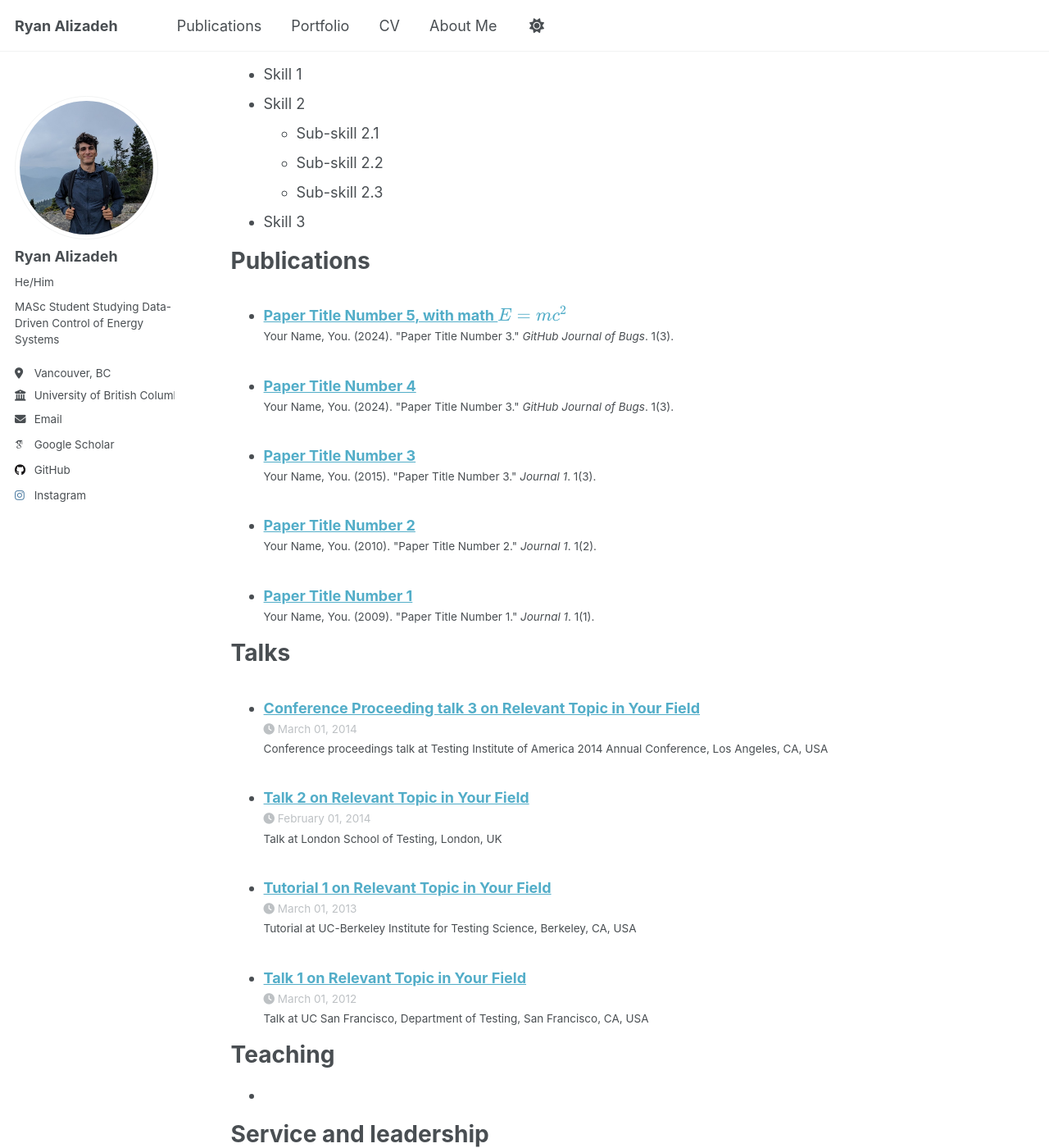
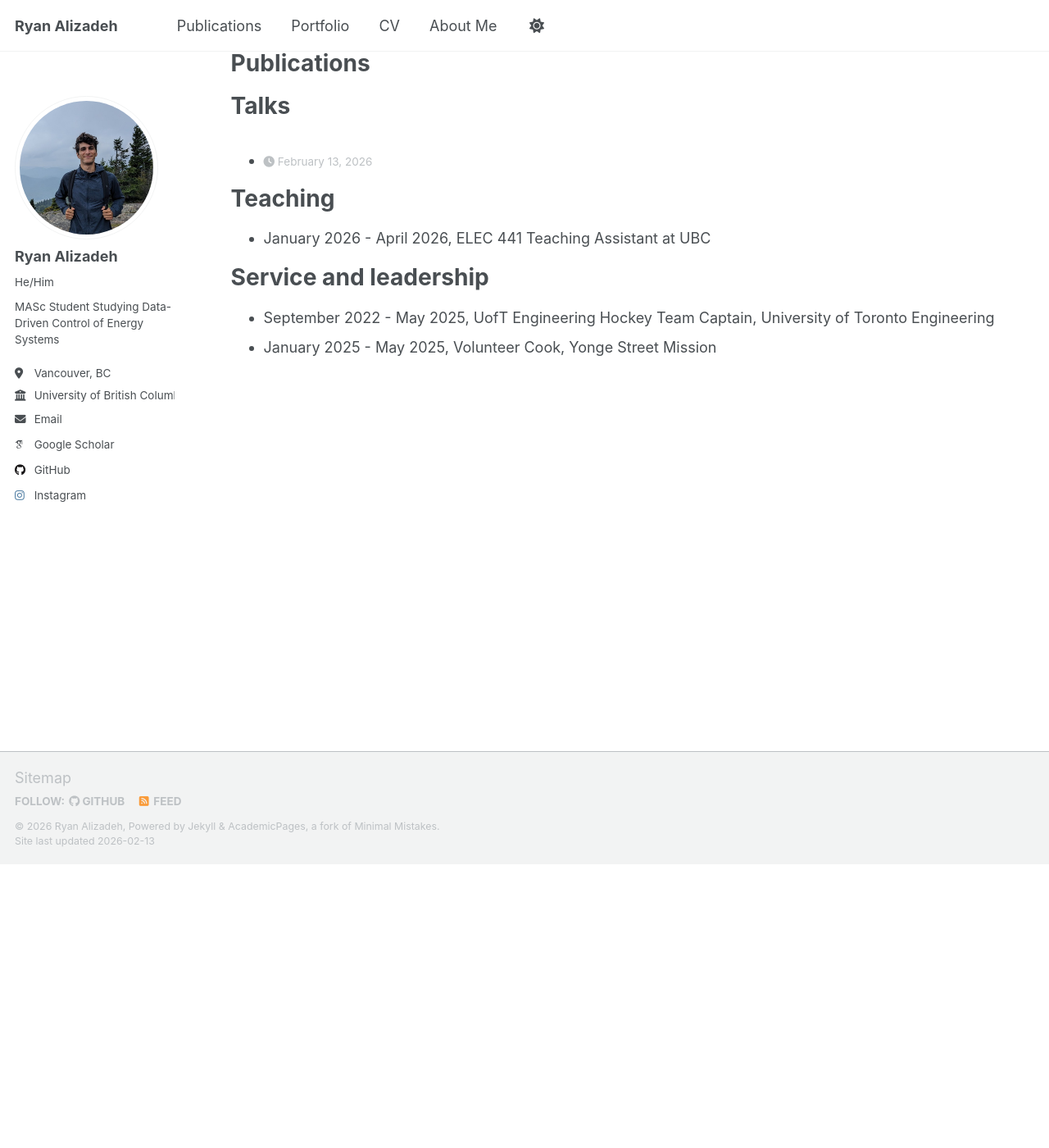
Before and after one commit to ryancalizadeh/ryancalizadeh.github.io, a Jekyll site: the page built from _pages/cv.md, in a window 1280 px wide and 1400 px high, scrolled down 346 px. Shown: the whole window at 82% size. Built offline with Jekyll 4.4.1, drawn with Linux system fonts in a browser that asks for light colours; some web fonts are replaced; a script that is not in the unit is left out; a file with an impossible date is left out; some of the changed text lies outside the part shown.

Commit message:
add a few thigns

```diff
--- a/_pages/cv.md
+++ b/_pages/cv.md
@@ -16,18 +16,8 @@
 
 Work experience
 ======
-* May 2024 - December 2024, Uken Games
-
-
-
-Skills
-======
-* Skill 1
-* Skill 2
-  * Sub-skill 2.1
-  * Sub-skill 2.2
-  * Sub-skill 2.3
-* Skill 3
+* May 2023 - December 2023, Software Engineer at Uken Games
+* May 2022 - September 2022, Software Developer at Rubicon Inc
 
 Publications
 ======
@@ -43,8 +33,9 @@
 
 Teaching
 ======
-*
+* January 2026 - April 2026, ELEC 441 Teaching Assistant at UBC
 
 Service and leadership
 ======
-*
+* September 2022 - May 2025, UofT Engineering Hockey Team Captain, University of Toronto Engineering
+* January 2025 - May 2025, Volunteer Cook, Yonge Street Mission
--- a/_publications/2009-10-01-paper-title-number-1.md
+++ /dev/null
@@ -1,14 +0,0 @@
----
-title: "Paper Title Number 1"
-collection: publications
-category: manuscripts
-permalink: /publication/2009-10-01-paper-title-number-1
-excerpt: 'This paper is about the number 1. The number 2 is left for future work.'
-date: 2009-10-01
-venue: 'Journal 1'
-slidesurl: 'http://academicpages.github.io/files/slides1.pdf'
-paperurl: 'http://academicpages.github.io/files/paper1.pdf'
-bibtexurl: 'http://academicpages.github.io/files/bibtex1.bib'
-citation: 'Your Name, You. (2009). &quot;Paper Title Number 1.&quot; <i>Journal 1</i>. 1(1).'
----
-The contents above will be part of a list of publications, if the user clicks the link for the publication than the contents of section will be rendered as a full page, allowing you to provide more information about the paper for the reader. When publications are displayed as a single page, the contents of the above "citation" field will automatically be included below this section in a smaller font.
--- a/_publications/2010-10-01-paper-title-number-2.md
+++ /dev/null
@@ -1,14 +0,0 @@
----
-title: "Paper Title Number 2"
-collection: publications
-category: manuscripts
-permalink: /publication/2010-10-01-paper-title-number-2
-excerpt: 'This paper is about the number 2. The number 3 is left for future work.'
-date: 2010-10-01
-venue: 'Journal 1'
-slidesurl: 'http://academicpages.github.io/files/slides2.pdf'
-paperurl: 'http://academicpages.github.io/files/paper2.pdf'
-citation: 'Your Name, You. (2010). &quot;Paper Title Number 2.&quot; <i>Journal 1</i>. 1(2).'
----
-
-The contents above will be part of a list of publications, if the user clicks the link for the publication than the contents of section will be rendered as a full page, allowing you to provide more information about the paper for the reader. When publications are displayed as a single page, the contents of the above "citation" field will automatically be included below this section in a smaller font.
--- a/_publications/2015-10-01-paper-title-number-3.md
+++ /dev/null
@@ -1,14 +0,0 @@
----
-title: "Paper Title Number 3"
-collection: publications
-category: manuscripts
-permalink: /publication/2015-10-01-paper-title-number-3
-excerpt: 'This paper is about the number 3. The number 4 is left for future work.'
-date: 2015-10-01
-venue: 'Journal 1'
-slidesurl: 'http://academicpages.github.io/files/slides3.pdf'
-paperurl: 'http://academicpages.github.io/files/paper3.pdf'
-citation: 'Your Name, You. (2015). &quot;Paper Title Number 3.&quot; <i>Journal 1</i>. 1(3).'
----
-
-The contents above will be part of a list of publications, if the user clicks the link for the publication than the contents of section will be rendered as a full page, allowing you to provide more information about the paper for the reader. When publications are displayed as a single page, the contents of the above "citation" field will automatically be included below this section in a smaller font.
--- a/_publications/2025-06-08-paper-title-number-5.md
+++ /dev/null
@@ -1,13 +0,0 @@
----
-title: "Paper Title Number 5, with math $$E=mc^2$$"
-collection: publications
-category: conferences
-permalink: /publication/2024-02-17-paper-title-number-4
-excerpt: 'This paper is about a famous math equation, $$E=mc^2$$'
-date: 2024-02-17
-venue: 'GitHub Journal of Bugs'
-paperurl: 'http://academicpages.github.io/files/paper3.pdf'
-citation: 'Your Name, You. (2024). &quot;Paper Title Number 3.&quot; <i>GitHub Journal of Bugs</i>. 1(3).'
----
-
-Using [MathJax](https://www.mathjax.org/) in the description is supported - $$E=mc^2$$ - however, the use must be mindful that the default delimiters are `$$...$$` and `\\[...\\]` which differs from the `$...$` that is typically expected.
--- a/_talks/2012-03-01-talk-1.md
+++ b/_talks/2012-03-01-talk-1.md
@@ -1,11 +1,10 @@
 ---
-title: "Talk 1 on Relevant Topic in Your Field"
+title: "The Effects of Melting Glaciers on Fish Biodiversity"
 collection: talks
 type: "Talk"
-permalink: /talks/2012-03-01-talk-1
-venue: "UC San Francisco, Department of Testing"
-date: 2012-03-01
-location: "San Francisco, CA, USA"
+venue: "2020 National High School Big Data Challenge
+date: 2020
+location: "Toronto, Canada"
 ---
 
 This is a description of your talk, which is a markdown file that can be all markdown-ified like any other post. Yay markdown!
--- a/_talks/2013-03-01-tutorial-1.md
+++ /dev/null
@@ -1,13 +0,0 @@
----
-title: "Tutorial 1 on Relevant Topic in Your Field"
-collection: talks
-type: "Tutorial"
-permalink: /talks/2013-03-01-tutorial-1
-venue: "UC-Berkeley Institute for Testing Science"
-date: 2013-03-01
-location: "Berkeley, CA, USA"
----
-
-[More information here](http://exampleurl.com)
-
-This is a description of your tutorial, note the different field in type. This is a markdown files that can be all markdown-ified like any other post. Yay markdown!
--- a/_talks/2014-02-01-talk-2.md
+++ /dev/null
@@ -1,13 +0,0 @@
----
-title: "Talk 2 on Relevant Topic in Your Field"
-collection: talks
-type: "Talk"
-permalink: /talks/2014-02-01-talk-2
-venue: "London School of Testing"
-date: 2014-02-01
-location: "London, UK"
----
-
-[More information here](http://example2.com)
-
-This is a description of your talk, which is a markdown files that can be all markdown-ified like any other post. Yay markdown!
--- a/_talks/2014-03-01-talk-3.md
+++ /dev/null
@@ -1,11 +0,0 @@
----
-title: "Conference Proceeding talk 3 on Relevant Topic in Your Field"
-collection: talks
-type: "Conference proceedings talk"
-permalink: /talks/2014-03-01-talk-3
-venue: "Testing Institute of America 2014 Annual Conference"
-date: 2014-03-01
-location: "Los Angeles, CA, USA"
----
-
-This is a description of your conference proceedings talk, note the different field in type. You can put anything in this field.
--- /dev/null
+++ b/todo.txt
@@ -0,0 +1,6 @@
+- update instagram link
+- add linkedin
+- twitter?
+- add undergrad thesis
+- add news section
+-
```
Also changed, not shown: _pages/about.md (+1 -1 lines), _publications/undergrad-thesis.md (renamed from _publications/2024-02-17-paper-title-number-4.md, +5 -9 lines), 1 other file.
